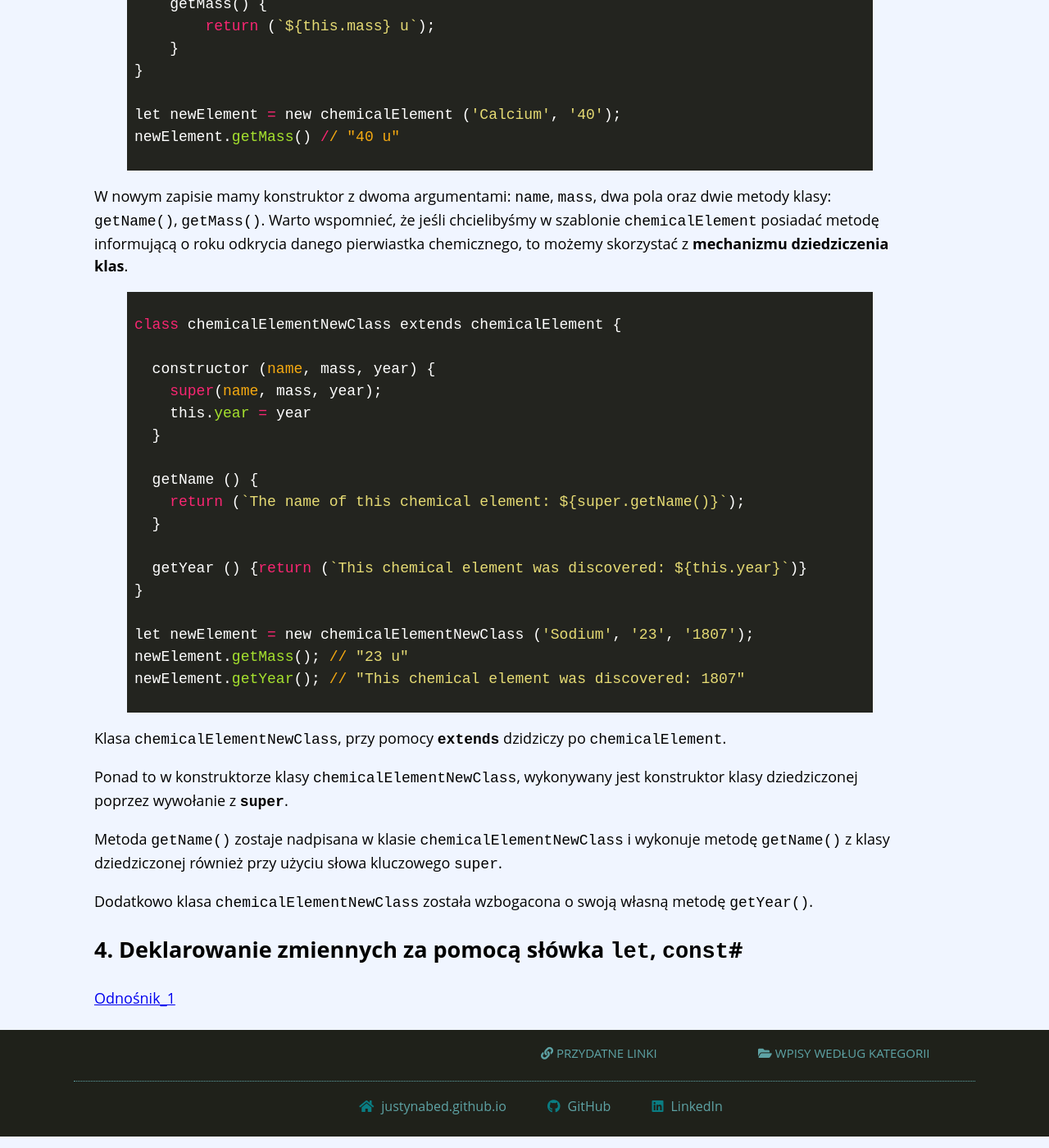
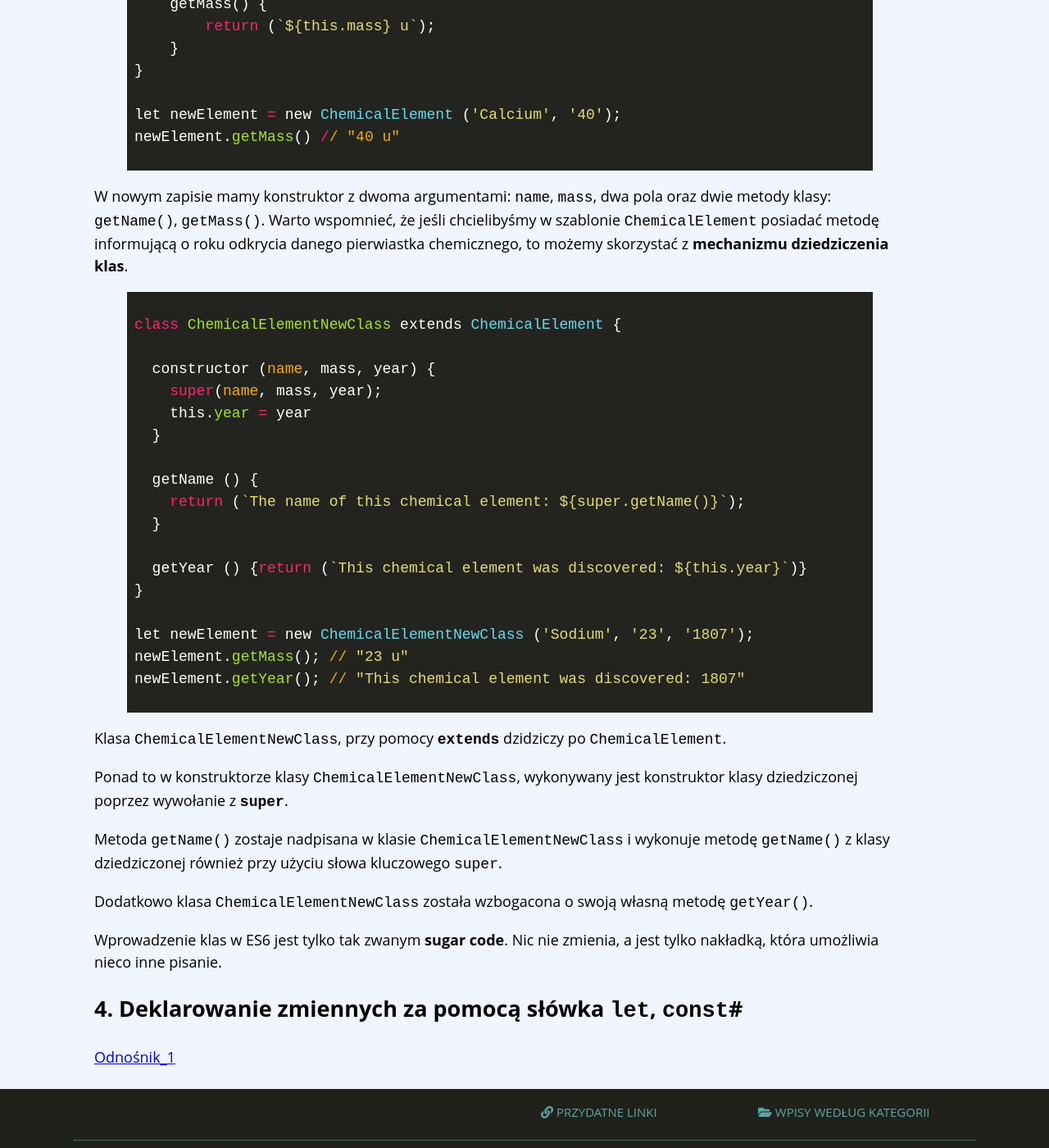
Before and after one commit to JustynaBed/Til, a Jekyll site: the page built from _posts/2018-03-17-Co-nowego-w-EcmaScript2015.md, in a window 1280 px wide and 1400 px high, scrolled down 4877 px. Shown: the whole window at 82% size. Built offline with Jekyll 4.4.1, drawn with Linux system fonts in a browser that asks for light colours; nearby versions of some CDN libraries; some of the changed text lies outside the part shown.

Commit message:
post about class and fat arrow in ES6-small change

````diff
--- a/_posts/2018-03-17-Co-nowego-w-EcmaScript2015.md
+++ b/_posts/2018-03-17-Co-nowego-w-EcmaScript2015.md
@@ -44,7 +44,7 @@ const wordUp = word =>
 
 Arrow functions to nie tylko inny sposób zapisu funkcji.
 W odróżnieniu do standardowych funkcji, Arrow functions nie tworzy własnego
-zakresu słówka kluczowego `this`.
+zakresu słówka kluczowego `this` ( zmienia kontekst this, przyjmuje this z kodu otaczającego)
 
 ES5:
 {% highlight ruby %}
@@ -152,26 +152,26 @@ Nowo powstały obiekt jest nazywany **instancją klasy** i tworzony jest za pomo
 
 ES5:
 {% highlight ruby %}
-function chemicalElement (name, mass) {
+function ChemicalElement (name, mass) {
   this.name = name;
   this.mass = mass;
 };
 
-chemicalElement.prototype.getName = function getName () {
+ChemicalElement.prototype.getName = function getName () {
   return this.name;
 };
 
-chemicalElement.prototype.getMass = function getMass () {
+ChemicalElement.prototype.getMass = function getMass () {
   return this.mass + ' u' ;
 };
 
-var newElement = new chemicalElement ('Hydrogen', '1');
+var newElement = new ChemicalElement ('Hydrogen', '1');
 newElement.getMass() // "1 u"
 {% endhighlight %}
 
 ES6:
 {% highlight ruby %}
-class chemicalElement {
+class ChemicalElement {
     constructor (name, mass) {
         this.name = name;
         this.mass = mass;
@@ -186,16 +186,16 @@ class chemicalElement {
     }
 }
 
-let newElement = new chemicalElement ('Calcium', '40');
+let newElement = new ChemicalElement ('Calcium', '40');
 newElement.getMass() // "40 u"
 {% endhighlight %}
 
 W nowym zapisie mamy konstruktor z dwoma argumentami: `name`, `mass`, dwa pola oraz dwie metody klasy: `getName()`, `getMass()`.
-Warto wspomnieć, że jeśli chcielibyśmy w szablonie `chemicalElement` posiadać metodę informującą o roku odkrycia danego pierwiastka chemicznego,
+Warto wspomnieć, że jeśli chcielibyśmy w szablonie `ChemicalElement` posiadać metodę informującą o roku odkrycia danego pierwiastka chemicznego,
 to możemy skorzystać z **mechanizmu dziedziczenia klas**.
 
 {% highlight ruby %}
-class chemicalElementNewClass extends chemicalElement {
+class ChemicalElementNewClass extends ChemicalElement {
 
   constructor (name, mass, year) {
     super(name, mass, year);
@@ -209,24 +209,28 @@ class chemicalElementNewClass extends chemicalElement {
   getYear () {return (`This chemical element was discovered: ${this.year}`)}
 }
 
-let newElement = new chemicalElementNewClass ('Sodium', '23', '1807');
+let newElement = new ChemicalElementNewClass ('Sodium', '23', '1807');
 newElement.getMass(); // "23 u"
 newElement.getYear(); // "This chemical element was discovered: 1807"
 
 {% endhighlight %}
 
-Klasa `chemicalElementNewClass`, przy pomocy **`extends`** dzidziczy po `chemicalElement`.
+Klasa `ChemicalElementNewClass`, przy pomocy **`extends`** dzidziczy po `ChemicalElement`.
 
 
-Ponad to w konstruktorze klasy `chemicalElementNewClass`, wykonywany jest konstruktor klasy dziedziczonej poprzez
+Ponad to w konstruktorze klasy `ChemicalElementNewClass`, wykonywany jest konstruktor klasy dziedziczonej poprzez
 wywołanie z **`super`**.
 
 
-Metoda `getName()` zostaje nadpisana w klasie `chemicalElementNewClass` i wykonuje
+Metoda `getName()` zostaje nadpisana w klasie `ChemicalElementNewClass` i wykonuje
 metodę `getName()` z klasy dziedziczonej również przy użyciu słowa kluczowego `super`.
 
 
-Dodatkowo klasa `chemicalElementNewClass` została wzbogacona o swoją własną metodę `getYear()`.
+Dodatkowo klasa `ChemicalElementNewClass` została wzbogacona o swoją własną metodę `getYear()`.
+
+
+  Wprowadzenie klas w ES6 jest tylko tak zwanym **sugar code**.
+  Nic nie zmienia, a jest tylko nakładką, która umożliwia nieco inne pisanie.
 
 # **4. Deklarowanie zmiennych za pomocą słówka ```let```, ```const```**#
 [Odnośnik_1][Odnośnik_1]
````
